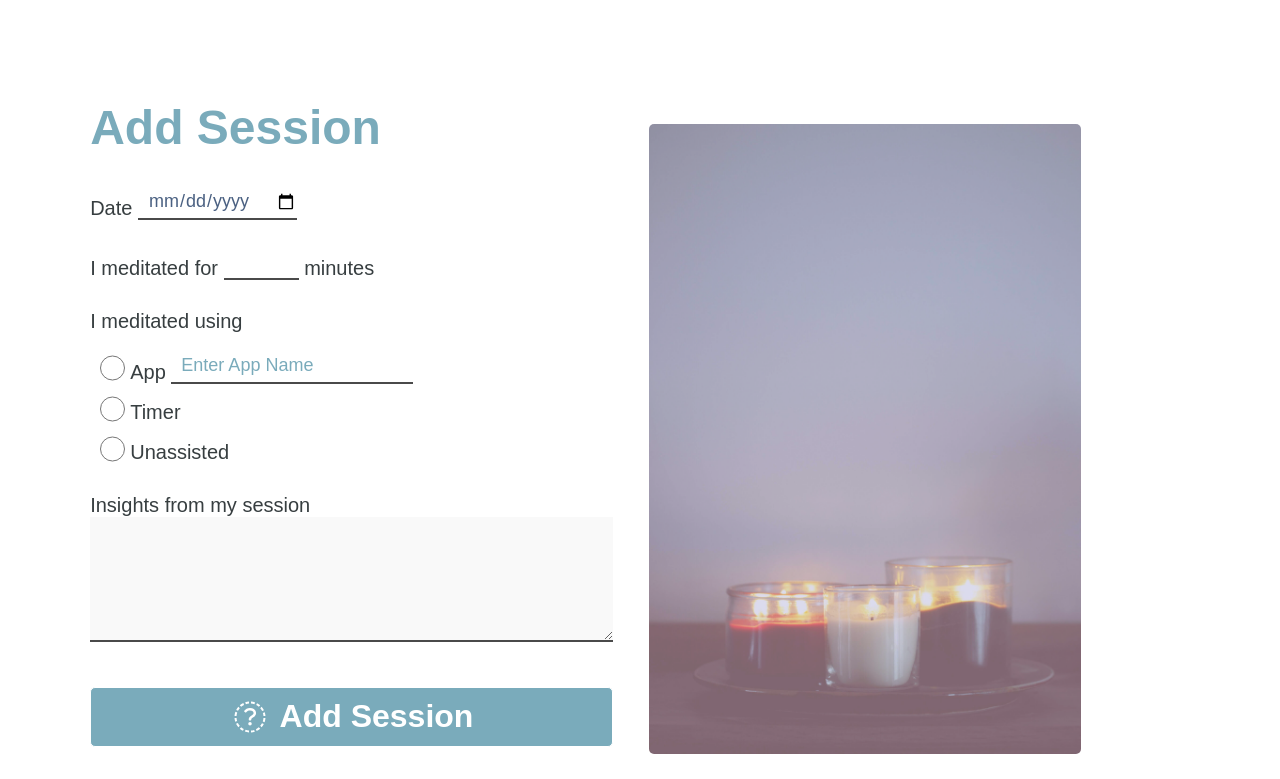
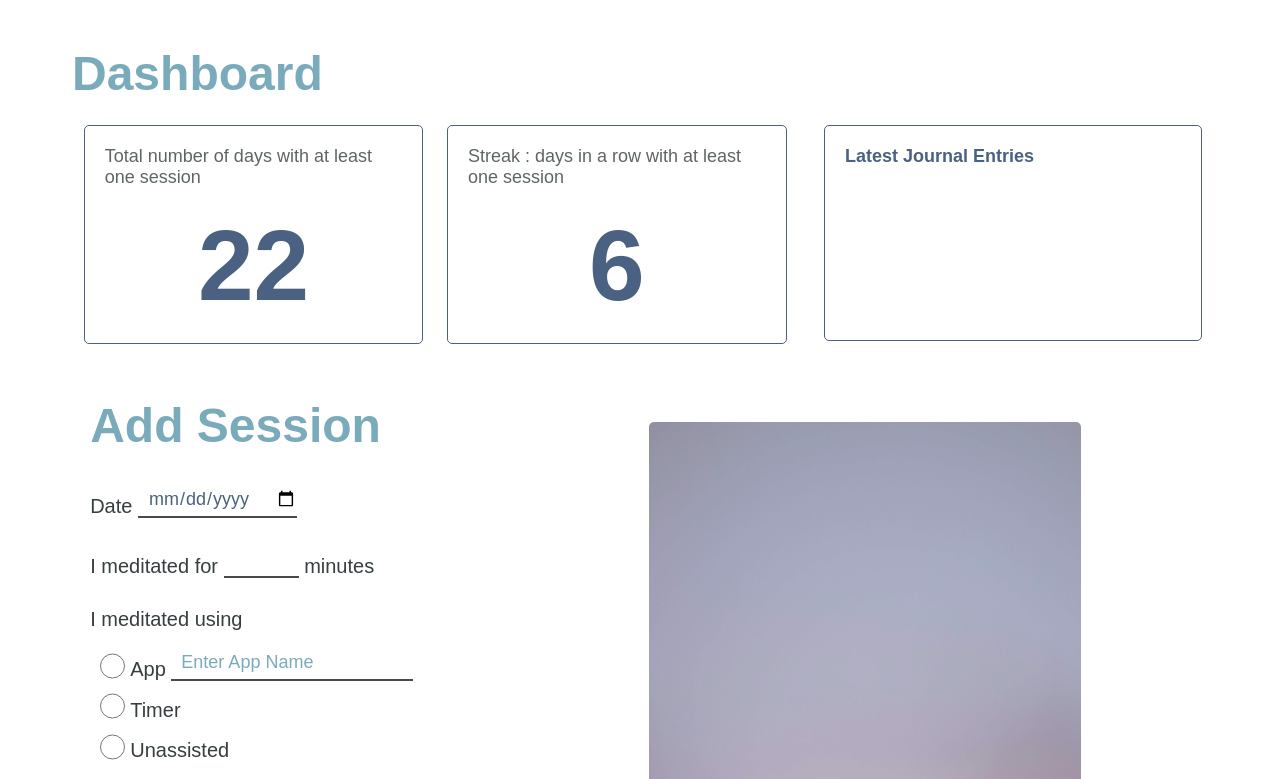
Before and after one commit to jes-a/meditation-app-fullstack-capstone, a website: page public/index.html in a window 1280 px wide. Shown: the part 1520-2299 px from the top of the page. Drawn offline with nearby package versions, Linux system fonts and the light colour scheme; a web font is replaced by a local one.

Commit message:
Add Dashboard grid, update css alignment

```diff
--- a/public/css/float-grid.css
+++ b/public/css/float-grid.css
@@ -22,7 +22,7 @@
 
 .col {
   display: block;
-  float:left;
+  float: left;
   padding-left: 1.6%;
   padding-right: 1.6%;
 }
@@ -37,11 +37,10 @@
 }
 
 /* Non-mobile, grid */
-@media screen and (min-width: 750px) {
+@media screen and (min-width: 700px) {
   .row {
     margin: 0px 72px;
     padding: 0;
-
   }
 
   .col-12 {
--- a/public/css/style.css
+++ b/public/css/style.css
@@ -100,8 +100,7 @@ h4 {
   font-weight: 400;
   font-size: 1.125rem;
   color: #5F6566;
-    padding-bottom: 30px;
-    padding-top: 25px;
+  padding-bottom: 20px;
 }
 
 h5 {
@@ -397,7 +396,46 @@ nav {
 }
 
 /* Dashboard Section Mobile */
+.stat-row {
+  max-width: 1200px;
+  clear: both;
+  padding-left: 20px;
+  padding-right: 20px;
+  margin: 0 auto;
+}
 
+.stat-row::before,
+.stat-row::after {
+  display: table;
+  content: '';
+}
+
+.stat-row::after {
+  clear: both;
+}
+
+.stat-box {
+  background: #FFFFFF;
+  border: 1px solid #4B6182;
+  border-radius: 5px;
+  padding: 20px;
+}
+
+.stat-big {
+  font-family: 'aglet-slab', sans-serif;
+  font-weight: 700;
+  font-style: normal;
+  font-size: 5.33rem;
+  color: #4B6182;
+  display: block;
+  text-align: center;
+  margin: 0 auto;
+}
+
+.sb h4 {
+  font-weight: 700;
+  color: #4B6182;
+}
 
 /* Session Form Mobile */
 .session-form label {
@@ -496,63 +534,11 @@ select {
 
 
 
-
 /* Change Password Section */
 
 
 /* Non-mobile  */
-@media only screen and (min-width: 750px) {
-/* Nav Header */
-    .nav-title {
-        left: 72px;
-    }
-
-    .nav-right {
-        display: inline-block;
-    }
-
-    .nav-text {
-        display: inline-block;
-    }
-
-    .nav-last {
-        margin-right: 72px;
-    }
-
-    .page-title {
-    padding-left: 72px;
-    }
-
-
-
-/* Add Session Form Section */
-
-    .large-image img {
-        max-height: 630px;
-        display: inline-block;
-        border-radius: 5px;
-        opacity: .6;
-    }
-
-    .img-div-session {
-        margin-top: 78px;
-
-    }
-
-/* Journal Section */
-    .mobile-bg {
-        background-image: none;
-    }
-
-    .filter {
-        padding-left: 72px;
-    }
-
-}
-
-
-
-@media only screen and (min-width: 650px) {
+@media only screen and (min-width: 700px) {
 
   body {
     font-size: 16px;
@@ -601,6 +587,80 @@ select {
   }
 
 }
+/* Nav Header */
+  .nav-title {
+    left: 72px;
+  }
+
+  .nav-right {
+    display: inline-block;
+  }
+
+  .nav-text {
+    display: inline-block;
+  }
+
+  .nav-last {
+    margin-right: 72px;
+  }
+
+  .page-title {
+    padding-left: 72px;
+  }
+
+/* Dashboard Section */
+  .main {
+    width: 63.3%;
+    float: left;
+  }
+
+  .stat-row {
+    margin: 0px 0px 0px 72px;
+    padding: 0;
+  }
+
+  .sb {
+    float: right;
+    width: 30%;
+    margin: 0px 72px 0px 0px;
+  }
+
+  .sb-col {
+    padding-left: 0px;
+
+  }
+
+  .stat-box {
+    min-height: 13.5rem;
+  }
+
+  .stat-big {
+    font-size: 6.25rem;
+  }
+
+/* Add Session Form Section */
+
+  .large-image img {
+    max-height: 630px;
+    display: inline-block;
+    border-radius: 5px;
+    opacity: .6;
+  }
+
+  .img-div-session {
+      margin-top: 78px;
+
+  }
+
+/* Journal Section */
+  .mobile-bg {
+    background-image: none;
+  }
+
+  .filter {
+    padding-left: 72px;
+  }
+
 
 /* Small-mobile  */
 @media only screen and (max-width: 400px) {
--- a/public/index.html
+++ b/public/index.html
@@ -18,6 +18,7 @@
 </head>
 
 <body>
+
 <!-- Landing Screen -->
   <main role="main" id="landing-screen" class="bg">
     <div class="landing-width">
@@ -44,6 +45,7 @@
     </div>
     <p class="photo-credit">Photo by <a href="https://unsplash.com/photos/FO7bKvgETgQ?utm_source=unsplash&utm_medium=referral&utm_content=creditCopyText">Jeremy Thomas</a> on Unsplash</p>
   </main>
+
 <!-- Login Section -->
   <main role="main" id="login-screen">
     <div class="landing-bg">
@@ -56,9 +58,9 @@
         </h3>
         <span class="login-error"></span>
         <label for="username">Username</label>
-                <input type="text" id="username" name="js-userName" value="">
+        <input type="text" id="username" name="js-userName" value="" />
         <label for="password">Password</label>
-                <input type="password" id="password" name="js-userPw" class="pw" value="">
+        <input type="password" id="password" name="js-userPw" class="pw" value="" />
         <button role="button" name="login" class="login-button" id="js-login-button" type="submit">Log In<i class="far fa-chevron-circle-right button-icon"></i></button>
       </form>
         <p class="account-link js-signup">
@@ -66,6 +68,7 @@
         </p>
     </div>
   </main>
+
 <!-- Sign Up Section -->
   <main role="main" id="signup-screen">
     <div class="landing-bg">
@@ -95,6 +98,7 @@
       </p>
     </div>
   </main>
+
 <!-- Nav Header -->
   <nav role="navigation" id="site-nav" class="nav-bg">
       <ul class="nav-links">
@@ -110,15 +114,37 @@
           <div class="settings js-settings nav-right nav-last">
               <i class="far fa-user-circle" aria-label="Settings"></i>
           </div>
-
       </ul>
-
   </nav>
 
 <!-- Dashboard Section -->
   <main role="main" id="dashboard-screen">
+    <h1 class="page-title">Dashboard</h1>
+    <section class="main">
+        <div class="stat-row">
+            <div class="col col-6">
+              <div class="stat-box">
+                <h4>Total number of days with at least one session</h4>
+                <span class="stat-big">22</span>
+              </div>
+            </div>
+            <div class="col col-6">
+              <div class="stat-box">
+                <h4>Streak : days in a row with at least one session</h4>
+                <span class="stat-big">6</span>
+              </div>
+            </div>
+        </div>
+    </section>
+    <section class="sb">
+        <div class="col sb-col col-12">
+          <div class="stat-box">
+                <h4>Latest Journal Entries</h4>
+          </div>
+        </div>
+    </section>
+  </main>
 
-    </main>
 <!-- Session Form -->
   <main role="main" id="add-session-screen">
     <section class="row">
@@ -127,18 +153,22 @@
         <form role="form" id="add-session-form" class="session-form">
           <div>
             <label for="date-select">Date
-                    <input type="date" id="date-select" name="session-date" /></label>
+              <input type="date" id="date-select" name="session-date" />
+            </label>
           </div>
           <label for="session-min">
-                        I meditated for <input type="number" id="session-time" name="session-min" class="session-time-input" /> minutes
+            I meditated for
+            <input type="number" id="session-time" name="session-min" class="session-time-input" /> minutes
           </label>
-                    <label for="session-type">I meditated using
+          <label for="session-type">
+            I meditated using
             <div class="type-checkbox">
               <ul id="session-type" name="session-type" class="checkboxes">
                 <li>
                   <input type="radio" name="session-type" id="app-used" value="" />
                   <label for="app-type">App
-                                        <input type="text" name="app-name" id="app-type" class="checkbox" placeholder="Enter App Name" /></label>
+                      <input type="text" name="app-name" id="app-type" class="checkbox" placeholder="Enter App Name" />
+                  </label>
                 </li>
                 <li>
                   <input type="radio" name="session-type" id="timer" value="Timer" />
@@ -151,9 +181,13 @@
               </ul>
             </div>
           </label>
-                    <label for="add-entry">Insights from my session</label>
+          <label for="add-entry">
+            Insights from my session
+          </label>
             <textarea name="entry" id="add-entry" value="entry"></textarea>
-                    <button role="button" name="save" id="js-save-session" type="submit"><i class="far fa-plus-circle button-icon-left" aria-label="Add Session"></i>Add Session</button>
+          <button role="button" name="save" id="js-save-session" type="submit">
+            <i class="far fa-plus-circle button-icon-left" aria-label="Add Session"></i>Add Session
+          </button>
         </form>
       </div>
       <div class="col col-6 large-image">
@@ -162,8 +196,8 @@
           </div>
       </div>
     </section>
+  </main>
 
-    </main>
 <!-- Journal Section -->
   <main role="main" id="journal-screen">
       <h1 class="page-title">Journal</h1>
@@ -210,23 +244,32 @@
               </div>
           </div>
       </section>
+  </main>
 
-    </main>
 <!-- Change Password Section -->
   <main role="main" id="change-password-screen">
     <div class="row col-12">
-            <h1>Change Password</h1>
+      <h1>
+        Change Password
+      </h1>
       <form role="form" id="changePw-form" class="landing-form">
         <span class="login-error"></span>
-                <label for="create-new-password">Create a New Password</label>
-                <input type="password" id="create-new-password" name="js-new-userPw" value="">
-                <label for="reenter-new-password">Re-enter Password</label>
-                <input type="password" id="create-new-password" name="js-new-userPw" value="">
-                <button role="button" name="login" class="login-button" id="js-login-button" type="submit">Save Password</button>
+        <label for="create-new-password">
+          Create a New Password
+        </label>
+        <input type="password" id="create-new-password" name="js-new-userPw" value="" />
+        <label for="reenter-new-password">
+          Re-enter Password
+        </label>
+        <input type="password" id="create-new-password" name="js-new-userPw" value="" />
+        <button role="button" name="login" class="login-button" id="js-login-button" type="submit">
+          Save Password
+        </button>
       </form>
     </div>
+  </main>
 
-    </main>
+
 <!-- Scripts -->
     <script src="https://code.jquery.com/jquery-3.3.1.min.js" integrity="sha256-FgpCb/KJQlLNfOu91ta32o/NMZxltwRo8QtmkMRdAu8=" crossorigin="anonymous"></script>
     <script src="client.js" type="text/javascript"></script>
```
Lines whose indentation alone changed are shown as unchanged.
